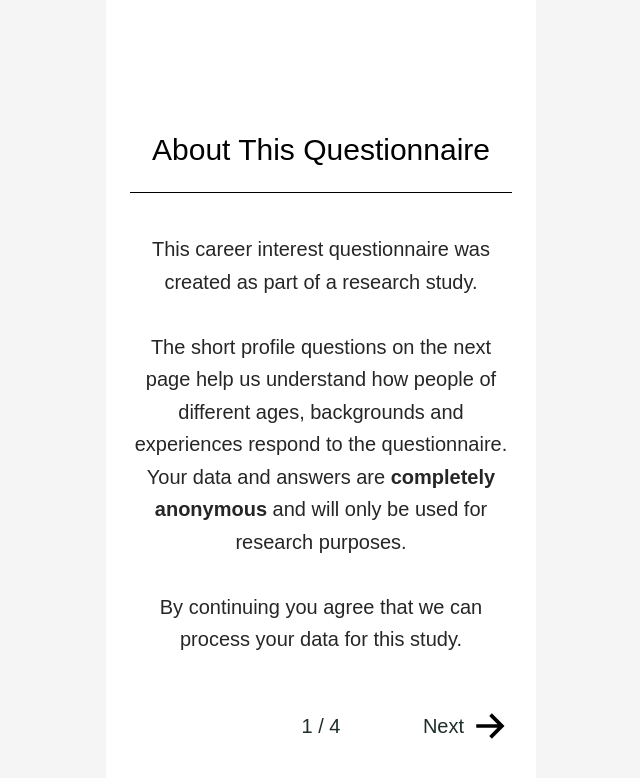
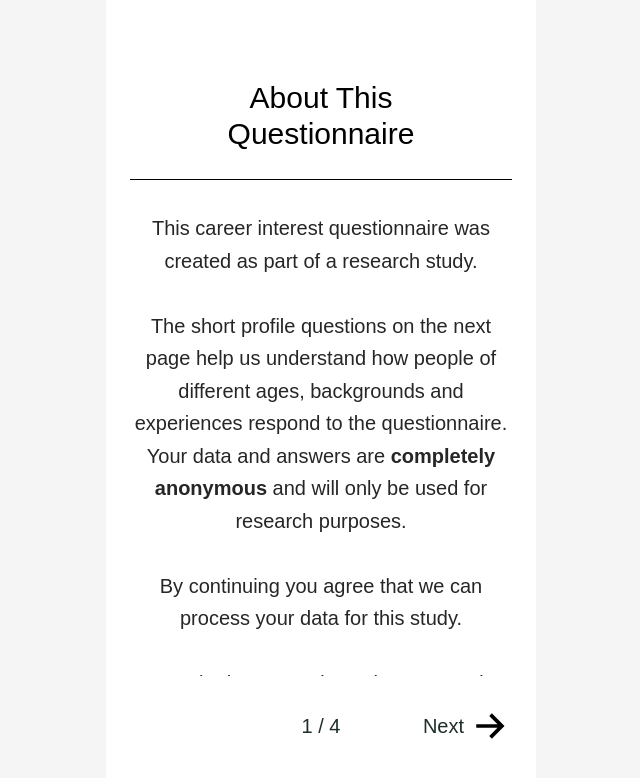
Before and after one commit to EvelynBiancaHueller/bachelor-thesis-career-questionnaire, a Next.js app: page / in a window 1280 px wide. Shown: the top 778 px of the page, without its empty margins (319-959 px from the left). Built offline with nearby package versions, Linux system fonts and the light colour scheme; no server answers; the database is empty.

Commit message:
style: adapt layout

```diff
--- a/app/components/non-gamified-version/info/non-gamified-info-page.tsx
+++ b/app/components/non-gamified-version/info/non-gamified-info-page.tsx
@@ -30,19 +30,22 @@ export function NonGamifiedInfoPage({
     if (!step) return null;
     return (
         <NonGamifiedFrame>
-            <div className="min-h-0 flex-1 overflow-y-auto mt-25">
-                <h1 className="text-center text-3xl font-normal text-black">
-                    {step.title}
-                </h1>
+            <div className="min-h-0 flex-1 overflow-y-auto">
+                <div className="mt-[clamp(0.5rem,2.5vh,3rem)]">
+                    <div className="flex h-[clamp(7rem,16vh,10rem)] shrink-0 flex-col">
+                        <h1 className="flex flex-1 items-center justify-center px-8 text-center text-3xl font-normal text-black">
+                            {step.title}
+                        </h1>
+                        <div className="border-t border-black" />
+                    </div>
 
-                <div className="mt-6 border-t border-black" />
-
-                <div className="mt-10 space-y-5 text-xl leading-relaxed text-neutral-800 text-center">
-                    {step.body}
+                    <div className="mt-[clamp(1.5rem,4vh,2.5rem)] space-y-5 text-center text-xl leading-relaxed text-neutral-800">
+                        {step.body}
+                    </div>
                 </div>
             </div>
 
-            <div className="mt-4 grid grid-cols-[1fr_auto_1fr] items-center gap-x-3 pb-5 pt-3">
+            <div className="shrink-0 mt-4 grid grid-cols-[1fr_auto_1fr] items-center gap-x-3 pb-5 pt-3">
                 <div className="justify-self-start">
                     {!isFirst ? (
                         <FooterButton
--- a/app/components/non-gamified-version/non-gamified-frame.tsx
+++ b/app/components/non-gamified-version/non-gamified-frame.tsx
@@ -9,7 +9,7 @@ type NonGamifiedFrameProps = {
 export function NonGamifiedFrame({ children }: NonGamifiedFrameProps) {
   return (
     <main className="min-h-screen bg-neutral-100">
-      <section className="mx-auto flex h-dvh flex-col overflow-hidden w-full max-w-107.5 bg-white px-6 py-8">
+      <section className="mx-auto flex h-dvh w-full max-w-107.5 flex-col bg-white px-6 py-8">
         {children}
       </section>
     </main>
--- a/app/components/non-gamified-version/non-gamified-question-page.tsx
+++ b/app/components/non-gamified-version/non-gamified-question-page.tsx
@@ -35,16 +35,16 @@ export function NonGamifiedQuestionPage({
 }: NonGamifiedQuestionPageProps) {
   return (
     <NonGamifiedFrame>
-      <div className="mt-25">
-        <div className="flex h-[clamp(7rem,16vh,10rem)] shrink-0 flex-col">
-          <h1 className="flex flex-1 items-center justify-center overflow-y-auto px-8 text-center text-2xl font-normal text-black">
-            {questionText}
-          </h1>
+        <div className="mt-[clamp(1.5rem,2.5vh,3rem)]">
+          <div className="flex h-[clamp(6rem,16vh,10rem)] shrink-0 flex-col">
+            <h1 className="flex flex-1 items-center justify-center overflow-y-auto px-8 text-center text-2xl font-normal text-black">
+              {questionText}
+            </h1>
 
           <div className="border-t border-black" />
         </div>
 
-        <fieldset className="mt-14 space-y-7">
+        <fieldset className="mt-[clamp(2rem,5vh,3.5rem)] space-y-[clamp(1rem,2.5vh,1.75rem)]">
           {answerOptions.map((option) => {
             const selected = selectedAnswerId === option.id;
 
@@ -77,7 +77,7 @@ export function NonGamifiedQuestionPage({
         </fieldset>
       </div>
 
-      <div className="mt-auto grid grid-cols-[1fr_auto_1fr] items-center gap-x-3 pb-5 pt-3">
+      <div className="shrink-0 mt-auto grid grid-cols-[1fr_auto_1fr] items-center gap-x-3 pb-5 pt-3">
         <div className="justify-self-start">
             {questionNumber !== 1 ?
               <FooterButton
```
